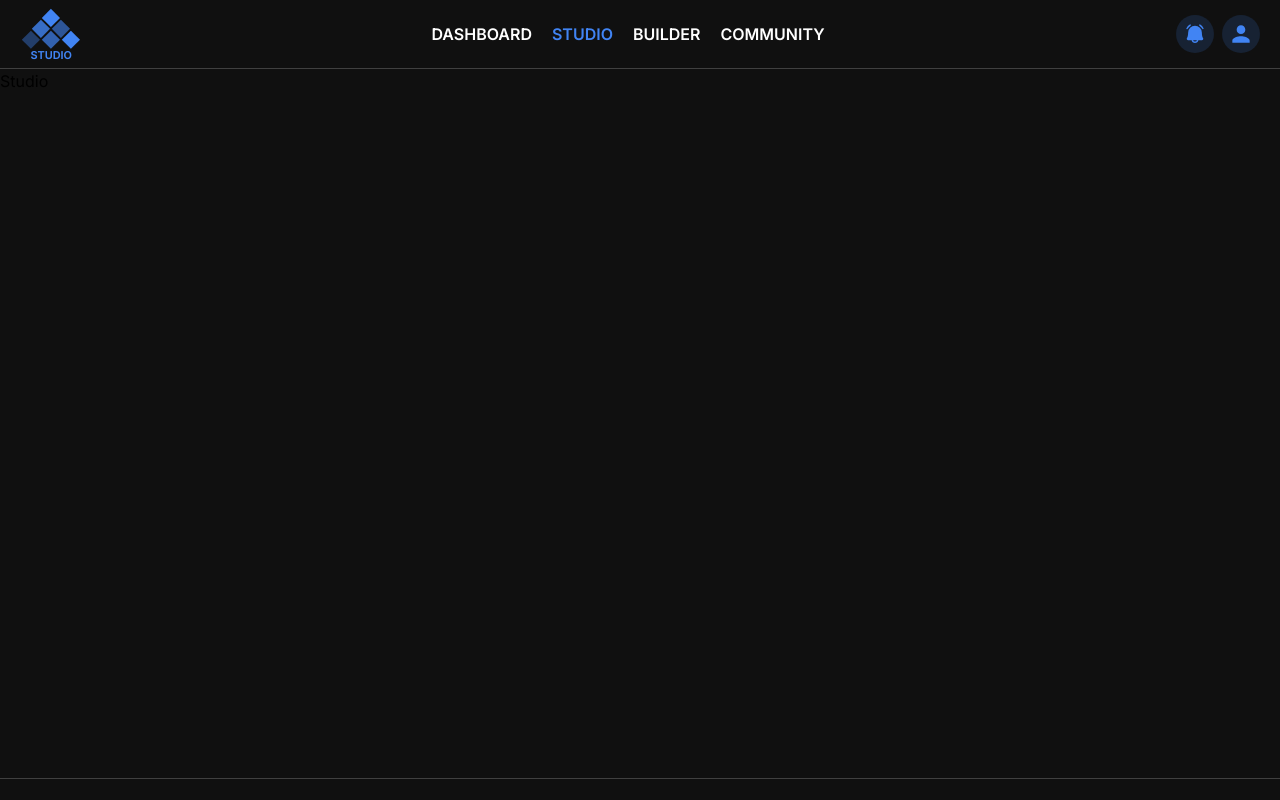
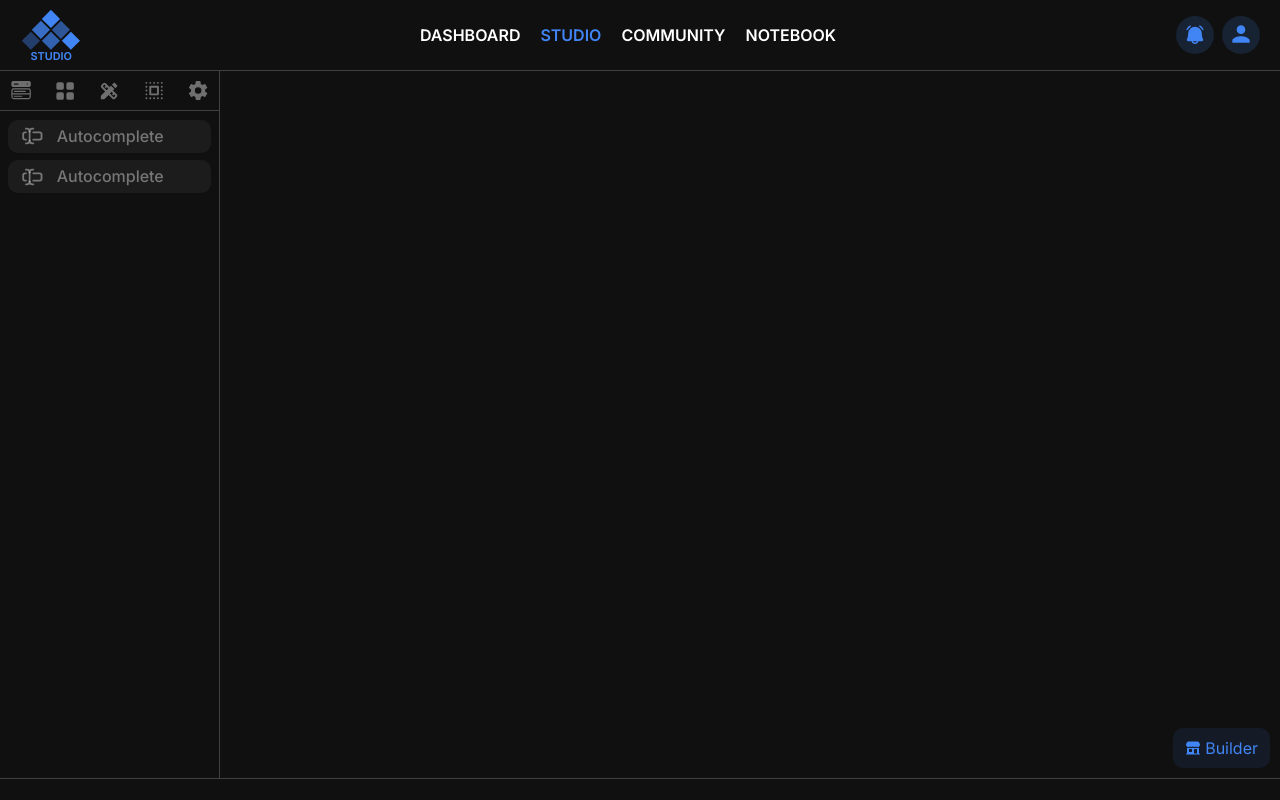
Before and after one commit to chuchra-himanshu/ui.cooders.org, a React (Vite) app: page /studio in a window 1280 px wide. Built offline with nearby package versions, Linux system fonts and the light colour scheme.

Commit message:
Create Studio Sidebar Components

```diff
--- a/src/Router.tsx
+++ b/src/Router.tsx
@@ -1,16 +1,7 @@
 import React from "react";
 import { BrowserRouter, Route, Routes } from "react-router-dom";
 import { StudioLayout } from "./layouts";
-import {
-  Builder,
-  Community,
-  Dashboard,
-  MaterialUI,
-  PrimeReact,
-  Settings,
-  ShadCN,
-  Studio,
-} from "./pages";
+import { Community, Dashboard, Settings, Studio } from "./pages";
 
 const Router: React.FC = () => {
   return (
@@ -20,10 +11,6 @@ const Router: React.FC = () => {
           <Route path="" Component={Dashboard} />
           <Route path="studio" Component={Studio} />
           <Route path="community" Component={Community} />
-          <Route path="mui" Component={MaterialUI} />
-          <Route path="shadcn" Component={ShadCN} />
-          <Route path="prime-react" Component={PrimeReact} />
-          <Route path="builder" Component={Builder} />
           <Route path="settings" Component={Settings} />
         </Route>
       </Routes>
--- a/src/components/Header.tsx
+++ b/src/components/Header.tsx
@@ -16,7 +16,7 @@ const Header: React.FC = () => {
   const navItems = useMemo(() => HEADER.NAVBAR_ITEMS || [], []);
 
   return (
-    <header className="h-[78px] border-b border-b-border-primary flex items-center justify-between px-5">
+    <header className="h-[80px] border-b border-b-border-primary flex items-center justify-between px-5">
       <section className="flex items-center">
         <Logo />
       </section>
--- a/src/data/ui.data.ts
+++ b/src/data/ui.data.ts
@@ -8,11 +8,11 @@ const NAVBAR_ITEMS = [
     slug: "/studio",
   },
   {
-    title: "BUILDER",
-    slug: "/builder",
+    title: "COMMUNITY",
+    slug: "/community",
   },
   {
-    title: "COMMUNITY",
+    title: "NOTEBOOK",
     slug: "/community",
   },
 ];
--- a/src/elements/Logo.tsx
+++ b/src/elements/Logo.tsx
@@ -21,7 +21,7 @@ const Logo: React.FC = () => {
 
   return (
     <motion.svg
-      className="w-[60px] h-[70px] fill-accent cursor-pointer rotate-180 -mt-[14px]"
+      className="w-[60px] h-[72px] fill-accent cursor-pointer rotate-180 -mt-[14px]"
       xmlns="http://www.w3.org/2000/svg"
       viewBox="0 0 66 48"
       onClick={handleClick}
--- a/src/index.css
+++ b/src/index.css
@@ -10,3 +10,12 @@
 * {
     font-family: "Inter";
 }
+
+.hide-scrollbar {
+  scrollbar-width: none;
+  -ms-overflow-style: none;
+}
+
+.hide-scrollbar::-webkit-scrollbar {
+  display: none;
+}
--- a/src/pages/Builder.tsx
+++ /dev/null
@@ -1,7 +0,0 @@
-import React from "react";
-
-const Builder: React.FC = () => {
-  return <div>Builder</div>;
-};
-
-export default Builder;
--- a/src/pages/MaterialUI.tsx
+++ /dev/null
@@ -1,7 +0,0 @@
-import React from "react";
-
-const MaterialUI: React.FC = () => {
-  return <div>MaterialUI</div>;
-};
-
-export default MaterialUI;
--- a/src/pages/PrimeReact.tsx
+++ /dev/null
@@ -1,7 +0,0 @@
-import React from "react";
-
-const ReactPrime: React.FC = () => {
-  return <div>ReactPrime</div>;
-};
-
-export default ReactPrime;
--- a/src/pages/ShadCN.tsx
+++ /dev/null
@@ -1,7 +0,0 @@
-import React from "react";
-
-const ShadCN: React.FC = () => {
-  return <div>ShadCN</div>;
-};
-
-export default ShadCN;
--- a/src/pages/Studio.tsx
+++ b/src/pages/Studio.tsx
@@ -1,7 +1,91 @@
-import React from "react";
+import React, { useState } from "react";
+import { BsFillMenuButtonWideFill, BsGridFill } from "react-icons/bs";
+import { HiBuildingStorefront } from "react-icons/hi2";
+import { IoSettingsSharp } from "react-icons/io5";
+import { LuTextCursorInput } from "react-icons/lu";
+import { MdDesignServices } from "react-icons/md";
+import {
+  TbArrowBigLeftLinesFilled,
+  TbArrowBigRightLinesFilled,
+  TbBoxMargin,
+} from "react-icons/tb";
 
 const Studio: React.FC = () => {
-  return <div>Studio</div>;
+  const [toggleSidebar, setToggleSidebar] = useState<boolean>(true);
+  const [showToogleButton, setShowToggleButton] = useState<boolean>(false);
+
+  return (
+    <section className="flex relative w-screen">
+      <section
+        className={`${
+          toggleSidebar ? "w-[220px]" : "w-[0px]"
+        } relative border-r border-border-primary transition-all ease-in-out duration-200`}
+        onMouseOver={() => setShowToggleButton(true)}
+        onMouseOut={() => setShowToggleButton(false)}
+      >
+        {toggleSidebar && (
+          <React.Fragment>
+            <section className="flex items-center w-full gap-3 h-[40px] border-b border-border-primary justify-around">
+              <BsFillMenuButtonWideFill
+                size={19.5}
+                className="text-white/40 w-full ml-[5px] mt-[1px] cursor-pointer transition-all ease-in-out duration-200 hover:text-accent"
+              />
+              <BsGridFill
+                size={20}
+                className="text-white/40 w-full mt-[1px] cursor-pointer transition-all ease-in-out duration-200 hover:text-accent"
+              />
+              <MdDesignServices
+                size={22}
+                className="text-white/40 w-full mt-[1px] cursor-pointer transition-all ease-in-out duration-200 hover:text-accent"
+              />
+              <TbBoxMargin
+                size={23}
+                className="text-white/40 w-full mt-[1px] cursor-pointer transition-all ease-in-out duration-200 hover:text-accent"
+              />
+              <IoSettingsSharp
+                size={21}
+                className="text-white/40 w-full mr-[5px] mt-[1px] cursor-pointer transition-all ease-in-out duration-200 hover:text-accent"
+              />
+            </section>
+            <section className="px-[8px] pt-[9px] overflow-y-scroll h-[calc(100vh-135px)] hide-scrollbar">
+              <div className="flex items-center justify-start py-[5px] rounded-[10px] cursor-pointer transition-all ease-in-out duration-200 text-white/40 bg-white/5 hover:bg-accent/5 hover:text-accent mb-[7px]">
+                <LuTextCursorInput className="w-[24%]" size={22} />
+                <p className="text-[16px] font-medium -mt-[0.8px]">
+                  Autocomplete
+                </p>
+              </div>
+              <div className="flex items-center justify-start py-[5px] rounded-[10px] cursor-pointer transition-all ease-in-out duration-200 text-white/40 bg-white/5 hover:bg-accent/5 hover:text-accent mb-[7px]">
+                <LuTextCursorInput className="w-[24%]" size={22} />
+                <p className="text-[16px] font-medium -mt-[0.8px]">
+                  Autocomplete
+                </p>
+              </div>
+            </section>
+          </React.Fragment>
+        )}
+
+        {showToogleButton && (
+          <section className="absolute top-1/2 -right-5 flex items-center justify-center bg-accent/15 rounded-full h-[38px] w-[38px] cursor-pointer hover:bg-accent/10 ease-in-out transition-all duration-200 opacity-30 hover:opacity-100">
+            {toggleSidebar ? (
+              <TbArrowBigLeftLinesFilled
+                className={`text-accent h-[26px] w-[26px] -mt-[1px]`}
+                onClick={() => setToggleSidebar(false)}
+              />
+            ) : (
+              <TbArrowBigRightLinesFilled
+                className={`text-accent h-[26px] w-[26px] -mt-[1px]`}
+                onClick={() => setToggleSidebar(true)}
+              />
+            )}
+          </section>
+        )}
+      </section>
+      <section className="absolute flex items-center justify-center gap-1 bottom-[10px] right-[10px] bg-accent/10 py-2 px-3 rounded-[10px] text-accent hover:bg-accent/5 cursor-pointer transition-all ease-in-out duration-200">
+        <HiBuildingStorefront />
+        <p>Builder</p>
+      </section>
+    </section>
+  );
 };
 
 export default Studio;
--- a/src/pages/index.ts
+++ b/src/pages/index.ts
@@ -1,19 +1,6 @@
 import Dashboard from "./Dashboard";
-import MaterialUI from "./MaterialUI";
-import ShadCN from "./ShadCN";
-import PrimeReact from "./PrimeReact";
-import Builder from "./Builder";
 import Settings from "./Settings";
 import Studio from "./Studio";
 import Community from "./Community";
 
-export {
-  Dashboard,
-  MaterialUI,
-  ShadCN,
-  PrimeReact,
-  Builder,
-  Settings,
-  Studio,
-  Community,
-};
+export { Dashboard, Settings, Studio, Community };
```
